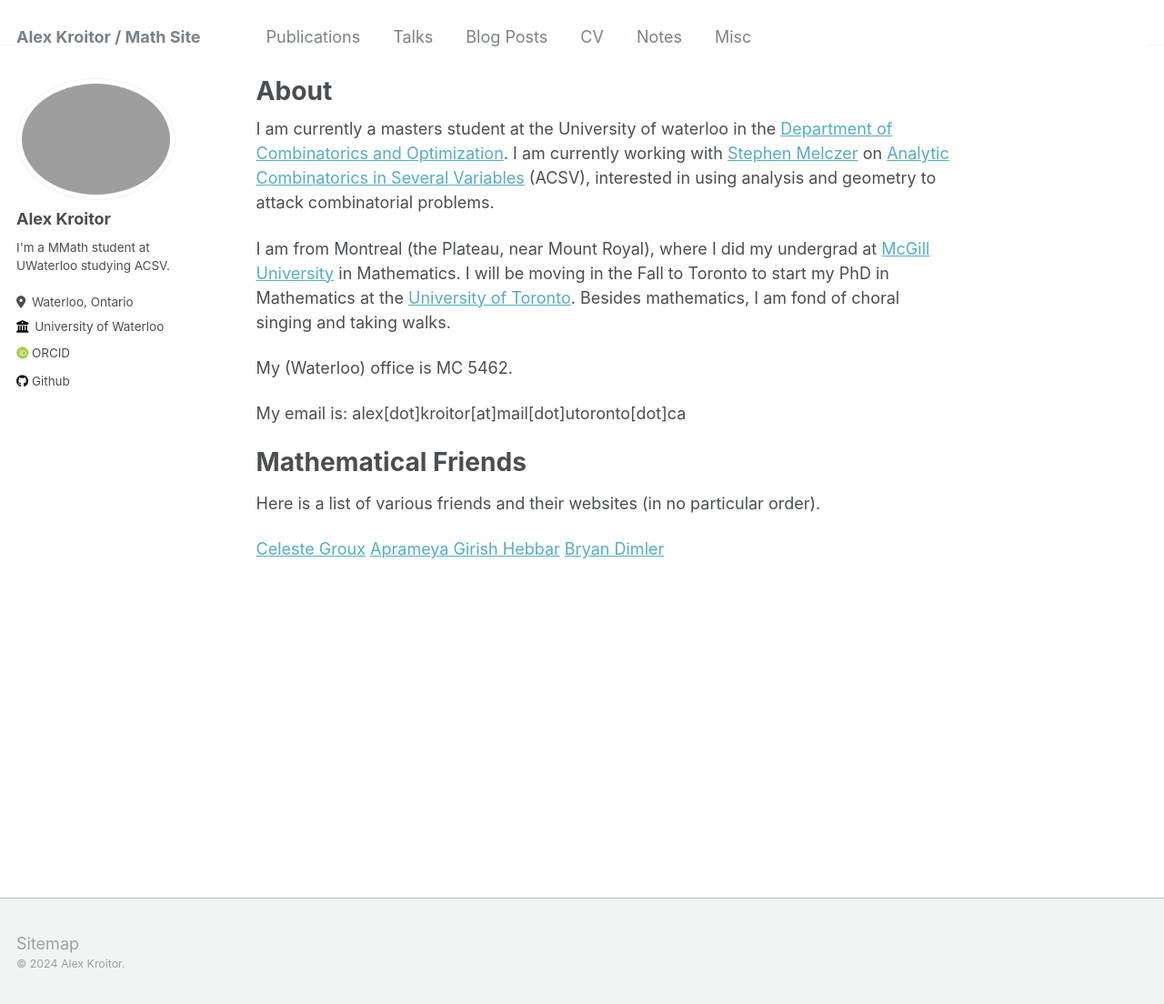
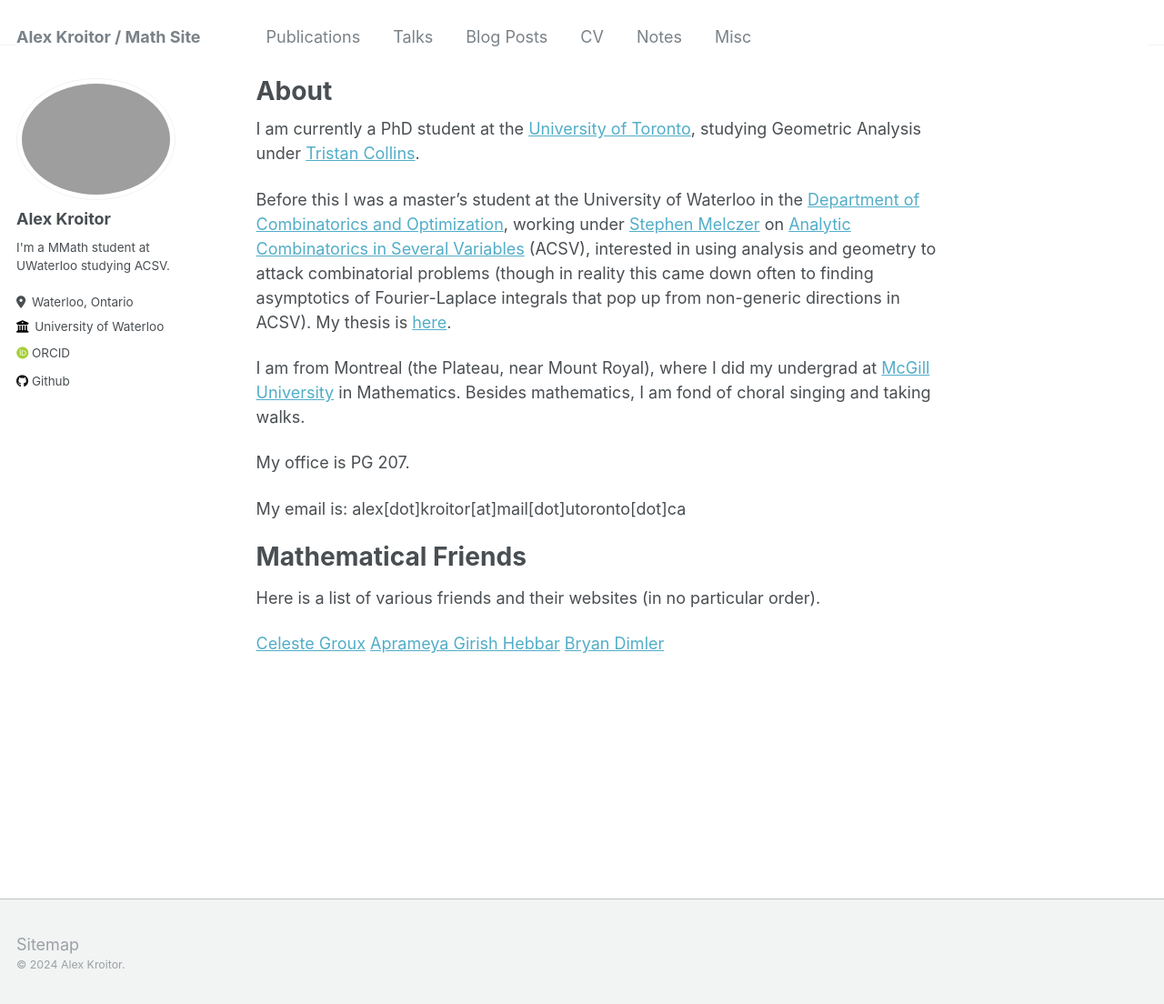
Before and after one commit to akroitor/akroitor.github.io, a Jekyll site: the page built from _pages/about.md, in a window 1280 px wide and 1106 px high. Shown: the whole window at 91% size. Built offline with Jekyll 4.4.1, drawn with Linux system fonts in a browser that asks for light colours; some web fonts are replaced.

Commit message:
Update about.md
updated stuff for toronto

```diff
--- a/_pages/about.md
+++ b/_pages/about.md
@@ -7,11 +7,14 @@ redirect_from:
   - /about.html
 ---
 
-I am currently a masters student at the University of waterloo in the [Department of Combinatorics and Optimization](https://uwaterloo.ca/combinatorics-and-optimization/). I am currently working with [Stephen Melczer](https://melczer.ca/) on [Analytic Combinatorics in Several Variables](https://acsvproject.com/) (ACSV), interested in using analysis and geometry to attack combinatorial problems.
+I am currently a PhD student at the [University of Toronto](https://www.mathematics.utoronto.ca/), studying Geometric Analysis under [Tristan Collins](https://www.mathematics.utoronto.ca/people/directories/all-faculty/tristan-collins).
 
-I am from Montreal (the Plateau, near Mount Royal), where I did my undergrad at [McGill University](https://www.mcgill.ca/mathstat/) in Mathematics. I will be moving in the Fall to Toronto to start my PhD in Mathematics at the [University of Toronto](https://www.mathematics.utoronto.ca/). Besides mathematics, I am fond of choral singing and taking walks.
+Before this I was a master's student at the University of Waterloo in the [Department of Combinatorics and Optimization](https://uwaterloo.ca/combinatorics-and-optimization/), working under [Stephen Melczer](https://melczer.ca/) on [Analytic Combinatorics in Several Variables](https://acsvproject.com/) (ACSV), interested in using analysis and geometry to attack combinatorial problems (though in reality this came down often to finding asymptotics of Fourier-Laplace integrals that pop up from non-generic directions in ACSV). My thesis is [here](https://uwspace.uwaterloo.ca/items/62ba7767-e342-437e-8e9b-9635bb07ffdc).
 
-My (Waterloo) office is MC 5462.
+
+I am from Montreal (the Plateau, near Mount Royal), where I did my undergrad at [McGill University](https://www.mcgill.ca/mathstat/) in Mathematics. Besides mathematics, I am fond of choral singing and taking walks.
+
+My office is PG 207.
 
 My email is: alex[dot]kroitor[at]mail[dot]utoronto[dot]ca
 
```
